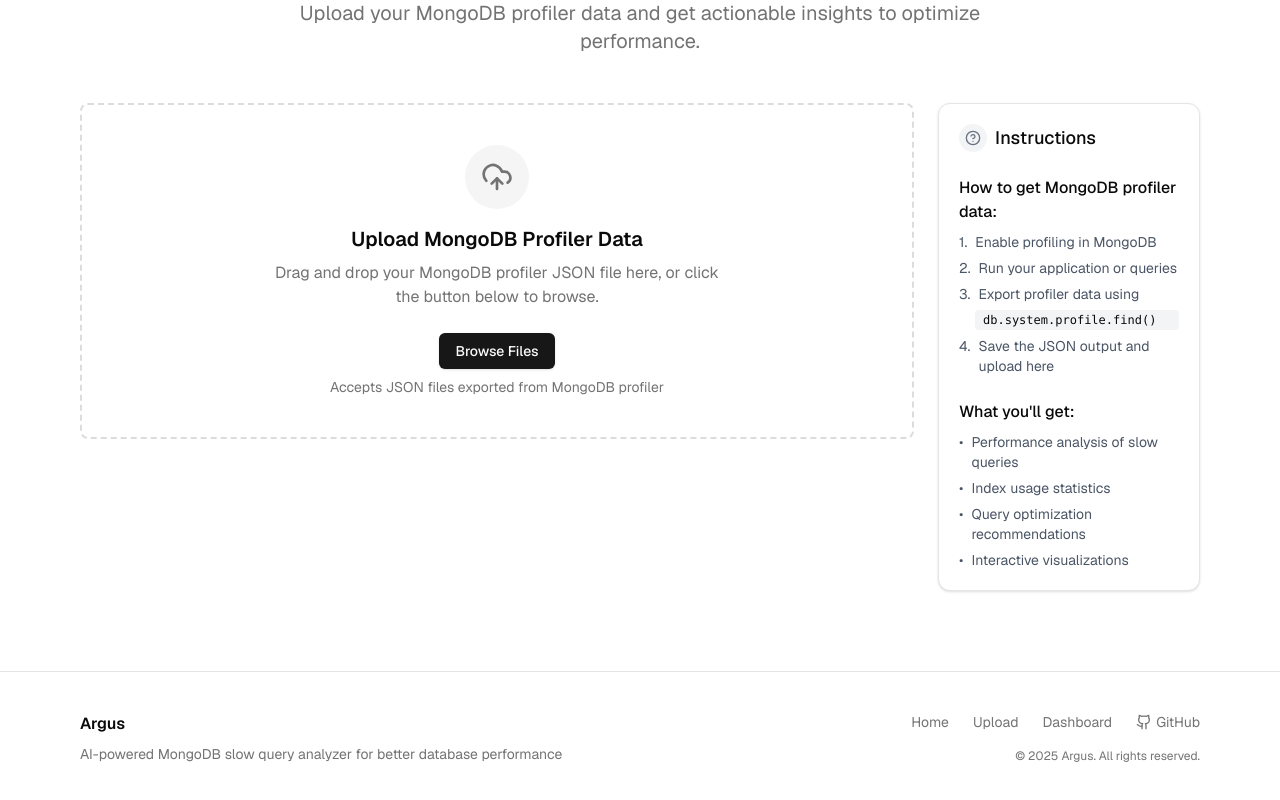
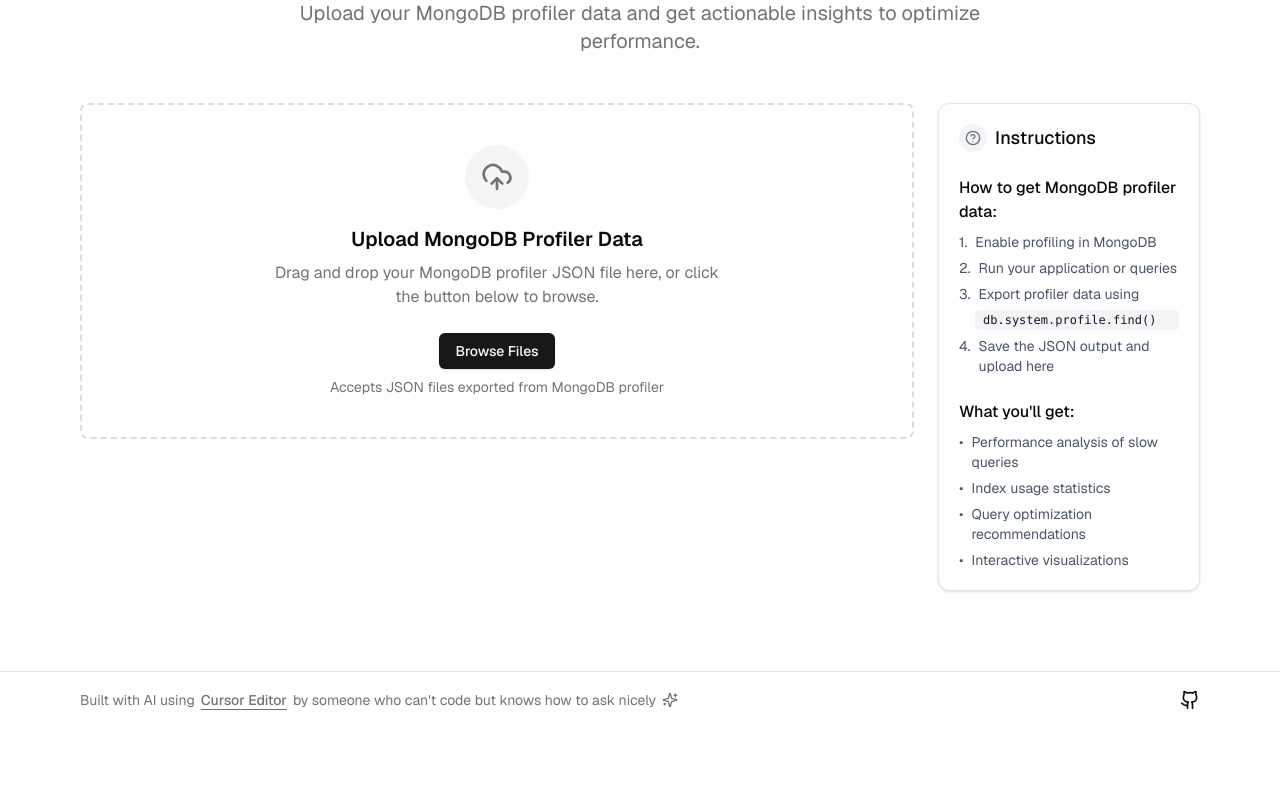
Before and after one commit to ggagosh/argus, a Next.js app: page / in a window 1280 px wide. Shown: the part 202-1002 px from the top of the page. After the commit the page ends 930 px from the top, so only its background shows below. Built offline with nearby package versions, Linux system fonts and the light colour scheme.

Commit message:
more dark

```diff
--- a/app/layout.js
+++ b/app/layout.js
@@ -1,7 +1,7 @@
 import { Geist } from 'next/font/google';
 import '../styles/globals.css';
 import { ThemeProvider } from '@/components/ui/theme-provider';
-
+import { Footer } from '@/components/ui/footer';
 const geist = Geist({ subsets: ['latin'] });
 
 export const metadata = {
@@ -26,6 +26,8 @@
           disableTransitionOnChange
         >
           {children}
+
+          <Footer />
         </ThemeProvider>
       </body>
     </html>
--- a/app/page.js
+++ b/app/page.js
@@ -239,7 +239,7 @@
                           <span>3.</span>
                           <span>Export profiler data using</span>
                         </li>
-                        <code className="bg-gray-100 px-2 py-0.5 rounded ml-4 mt-0.5 mb-1.5 block text-xs">
+                        <code className="bg-gray-100 dark:bg-gray-800 text-gray-900 dark:text-gray-100 px-2 py-0.5 rounded ml-4 mt-0.5 mb-1.5 block text-xs">
                           db.system.profile.find()
                         </code>
                         <li className="flex gap-2 text-gray-600 text-sm">
@@ -279,8 +279,6 @@
           </div>
         </section>
       </main>
-
-      <Footer />
     </div>
   );
 }
--- a/app/query-details/page.js
+++ b/app/query-details/page.js
@@ -9,7 +9,12 @@
   AlertCircle,
   ArrowLeft,
   Github,
-  Info
+  Info,
+  Clock,
+  Search,
+  FileText,
+  ScanLine,
+  Database
 } from 'lucide-react';
 import { Button } from '@/components/ui/button';
 import { Card, CardContent, CardHeader, CardTitle, CardDescription } from '@/components/ui/card';
@@ -181,35 +186,50 @@
               <CardContent className="px-4 pb-4 pt-0 text-sm">
                 <div className="space-y-3">
                   <div>
-                    <h4 className="font-medium">Query Duration</h4>
+                    <h4 className="font-medium flex items-center gap-1.5">
+                      <Clock className="h-4 w-4 text-muted-foreground" />
+                      Query Duration
+                    </h4>
                     <p className="text-muted-foreground text-xs">
                       The total time taken to execute the query. Values above 100ms are generally considered slow.
                     </p>
                   </div>
 
                   <div>
-                    <h4 className="font-medium">Documents Examined</h4>
+                    <h4 className="font-medium flex items-center gap-1.5">
+                      <Search className="h-4 w-4 text-muted-foreground" />
+                      Documents Examined
+                    </h4>
                     <p className="text-muted-foreground text-xs">
                       Number of documents MongoDB had to inspect to fulfill the query. Lower numbers indicate better index usage.
                     </p>
                   </div>
 
                   <div>
-                    <h4 className="font-medium">Documents Returned</h4>
+                    <h4 className="font-medium flex items-center gap-1.5">
+                      <FileText className="h-4 w-4 text-muted-foreground" />
+                      Documents Returned
+                    </h4>
                     <p className="text-muted-foreground text-xs">
                       The total number of documents returned by the query.
                     </p>
                   </div>
 
                   <div>
-                    <h4 className="font-medium">Scan Ratio</h4>
+                    <h4 className="font-medium flex items-center gap-1.5">
+                      <ScanLine className="h-4 w-4 text-muted-foreground" />
+                      Scan Ratio
+                    </h4>
                     <p className="text-muted-foreground text-xs">
                       Documents examined divided by documents returned. Lower ratios indicate more efficient queries. Values over 10 suggest optimization opportunities.
                     </p>
                   </div>
 
                   <div>
-                    <h4 className="font-medium">Index Usage</h4>
+                    <h4 className="font-medium flex items-center gap-1.5">
+                      <Database className="h-4 w-4 text-muted-foreground" />
+                      Index Usage
+                    </h4>
                     <p className="text-muted-foreground text-xs">
                       Indicates whether the query used an index. Collection scans (COLLSCAN) mean no suitable index was found and generally perform poorly on large collections.
                     </p>
--- a/components/analyzer/operations/OperationDetails.js
+++ b/components/analyzer/operations/OperationDetails.js
@@ -17,7 +17,7 @@
 import { Badge } from "../../ui/badge";
 import { Button } from "../../ui/button";
 import PerformanceAnalysis from "./PerformanceAnalysis";
-import ShikiHighlighter from "react-shiki";
+import { ThemeAwareShikiHighlighter } from "../../ui/shiki-highlighter";
 
 const OperationDetails = ({
   selectedOperation,
@@ -200,9 +200,8 @@
                   {selectedOperation.query ? "Query" : "Command"}
                 </h3>
                 <div className="relative">
-                  <ShikiHighlighter
+                  <ThemeAwareShikiHighlighter
                     language="json"
-                    theme="houston"
                     delay={150}
                   >
                     {JSON.stringify(
@@ -210,7 +209,7 @@
                       null,
                       2
                     )}
-                  </ShikiHighlighter>
+                  </ThemeAwareShikiHighlighter>
                 </div>
               </div>
             )}
@@ -232,13 +231,12 @@
                 className="hidden mt-2"
               >
                 <div className="relative">
-                  <ShikiHighlighter
+                  <ThemeAwareShikiHighlighter
                     language="json"
-                    theme="houston"
                     delay={150}
                   >
                     {JSON.stringify(selectedOperation, null, 2)}
-                  </ShikiHighlighter>
+                  </ThemeAwareShikiHighlighter>
                 </div>
               </div>
             </div>
--- a/components/ui/footer.js
+++ /dev/null
@@ -1,59 +0,0 @@
-import React from 'react';
-import Link from 'next/link';
-import { Github } from 'lucide-react';
-
-export function Footer() {
-  return (
-    <footer className="border-t py-6 md:py-10">
-      <div className="container max-w-6xl mx-auto px-4">
-        <div className="flex flex-col md:flex-row justify-between items-center">
-          <div className="flex flex-col items-center md:items-start mb-6 md:mb-0">
-            <p className="font-semibold mb-2">Argus</p>
-            <p className="text-sm text-muted-foreground text-center md:text-left">
-              AI-powered MongoDB slow query analyzer for better database performance
-            </p>
-          </div>
-
-          <div className="flex flex-col items-center md:items-end">
-            <div className="flex space-x-6 mb-4">
-              <Link
-                href="/"
-                className="text-sm text-muted-foreground hover:text-foreground transition-colors"
-              >
-                Home
-              </Link>
-
-              <Link
-                href="/upload"
-                className="text-sm text-muted-foreground hover:text-foreground transition-colors"
-              >
-                Upload
-              </Link>
-
-              <Link
-                href="/dashboard"
-                className="text-sm text-muted-foreground hover:text-foreground transition-colors"
-              >
-                Dashboard
-              </Link>
-
-              <a
-                href="https://github.com/ggagosh/argus"
-                target="_blank"
-                rel="noopener noreferrer"
-                className="text-sm text-muted-foreground hover:text-foreground transition-colors flex items-center"
-              >
-                <Github className="h-4 w-4 mr-1" />
-                GitHub
-              </a>
-            </div>
-
-            <p className="text-xs text-muted-foreground">
-              © {new Date().getFullYear()} Argus. All rights reserved.
-            </p>
-          </div>
-        </div>
-      </div>
-    </footer>
-  );
-}
--- /dev/null
+++ b/components/ui/shiki-highlighter.jsx
@@ -0,0 +1,50 @@
+'use client';
+
+import React from 'react';
+import { useTheme } from 'next-themes';
+import ShikiHighlighter from 'react-shiki';
+
+const themes = {
+  light: 'github-light',
+  dark: 'github-dark'
+};
+
+export function ThemeAwareShikiHighlighter({ children, language, ...props }) {
+  const { theme: currentTheme, resolvedTheme } = useTheme();
+  const [mounted, setMounted] = React.useState(false);
+
+  // Handle mounting to avoid hydration mismatch
+  React.useEffect(() => {
+    setMounted(true);
+  }, []);
+
+  // Use resolvedTheme to get the actual theme value
+  const theme = mounted ? (resolvedTheme === 'dark' ? themes.dark : themes.light) : themes.light;
+
+  // Don't render anything until mounted to avoid hydration mismatch
+  if (!mounted) {
+    return <div className="h-[100px] rounded-md bg-muted animate-pulse" />;
+  }
+
+  return (
+    <div className="relative rounded-md overflow-hidden">
+      <ShikiHighlighter
+        key={theme}
+        language={language}
+        theme={theme}
+        {...props}
+      >
+        {children}
+      </ShikiHighlighter>
+    </div>
+  );
+}
+
+// Preload the themes to avoid flash of unstyled content
+export async function preloadShikiThemes() {
+  const { getHighlighter } = await import('shiki');
+  await getHighlighter({
+    themes: [themes.light, themes.dark],
+    langs: ['javascript', 'typescript', 'json', 'mongodb'],
+  });
+}
```
Also changed, not shown: components/analyzer/operations/PerformanceAnalysis.js (+31 -20 lines).
